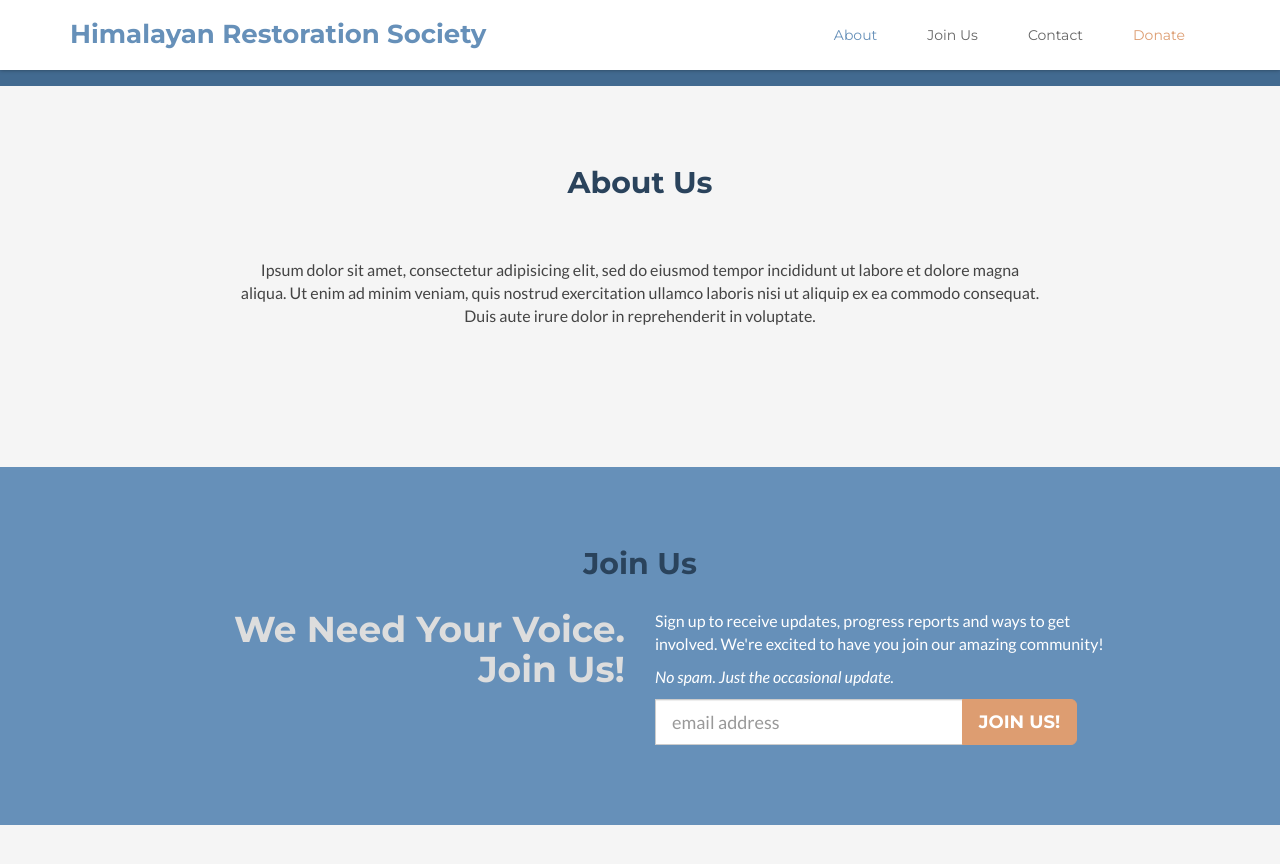
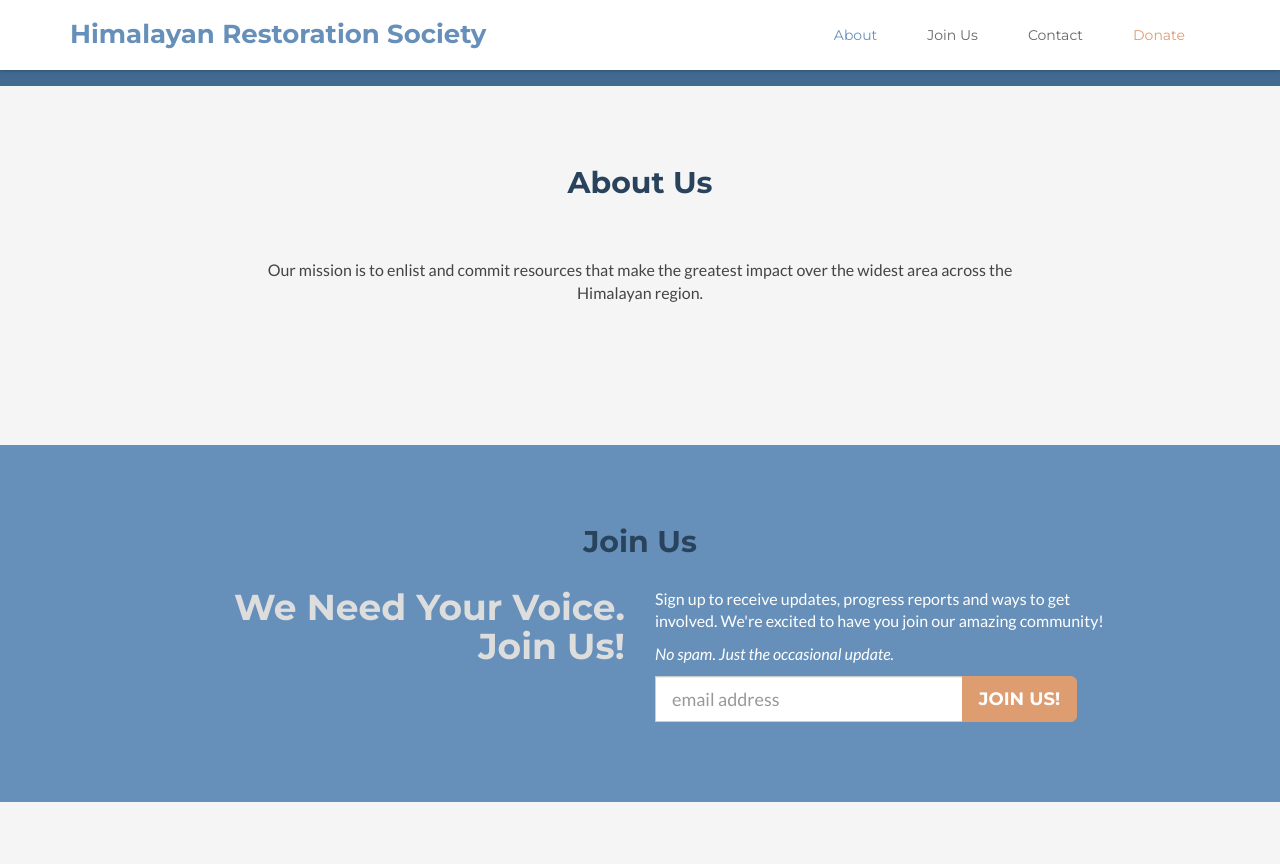
Before and after one commit to himalayanRestorationSociety/himalayanrestorationsociety.github.io, a Jekyll site: the page built from index.html, in a window 1280 px wide and 900 px high, scrolled down 523 px. Shown: the top 864 px of the window. Built offline with Jekyll 4.4.1, drawn with Linux system fonts in a browser that asks for light colours; nearby versions of some CDN libraries; comment, search, counter and statistics services are not loaded.

Commit message:
change general info in _config.yml

```diff
--- a/_config.yml
+++ b/_config.yml
@@ -8,7 +8,7 @@ org_name: Himalayan Restoration Society
 org_summary: > # Enter your summary on the next line. Be sure to indent by two spaces.
   A mobile-friendly Github Pages template designed to help grassroots nonprofits get a website online quickly
 org_full_description: > # Enter your description on the next line. Be sure to indent by two spaces.
-  Ipsum dolor sit amet, consectetur adipisicing elit, sed do eiusmod tempor incididunt ut labore et dolore magna aliqua. Ut enim ad minim veniam, quis nostrud exercitation ullamco laboris nisi ut aliquip ex ea commodo consequat. Duis aute irure dolor in reprehenderit in voluptate.
+  Our mission is to enlist and commit resources that make the greatest impact over the widest area across the Himalayan region.
 
 #OPTIONAL
 #Non US-address support coming soon
```
